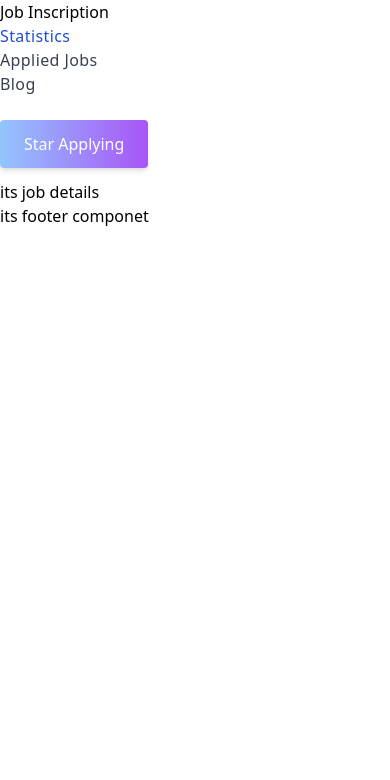
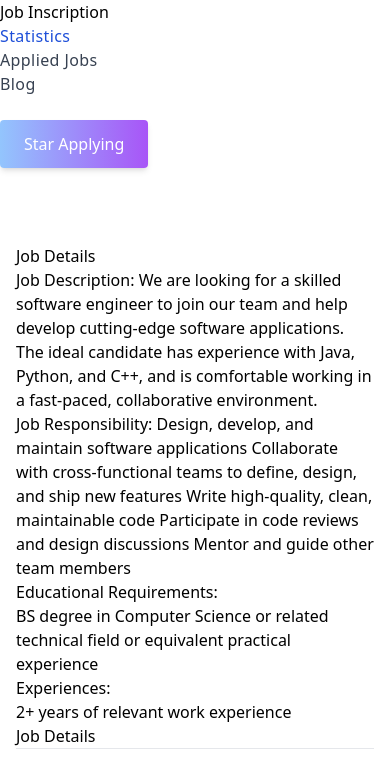
Before and after one commit to Jahidmorol/job-inscription, a React (Vite) app: page /job/job-1 in a window 390 px wide. Shown: the top 780 px of the page. Built offline with nearby package versions, Linux system fonts and the light colour scheme.

Commit message:
added jobs details component dynamic data and style with mobile responsive

```diff
--- a/src/component/JobDetails.jsx
+++ b/src/component/JobDetails.jsx
@@ -1,24 +1,103 @@
 import React, { useEffect, useState } from "react";
-import { useLoaderData, useParams } from "react-router-dom";
+import { Link, useLoaderData } from "react-router-dom";
+import {
+  BeakerIcon,
+  PhoneIcon,
+  CalendarIcon,
+  MapPinIcon,
+  CurrencyDollarIcon,
+} from "@heroicons/react/24/solid";
 
 const JobDetails = () => {
-  const getId = useParams();
-  console.log(getId);
-  const [data, setData] = useState([]);
+  const data = useLoaderData();
   console.log(data);
-  useEffect(() => {
-    fetch("../../featured.json")
-      .then((res) => res.json())
-      .then((data) => setData(data));
-  }, []);
-//   for (const sData of data) {
-    const details = data.find(singleData => singleData.id === getId.id)
-    console.log(details);
-
-
+  //   const getId = useParams();
+  //   console.log(getId);
+  //   const [data, setData] = useState([]);
+  //   console.log(data);
+  //   useEffect(() => {
+  //     fetch("../../featured.json")
+  //       .then((res) => res.json())
+  //       .then((data) => setData(data));
+  //   }, []);
+  //   const details = data.find((singleData) => singleData.id === getId.id);
+  const {
+    jobDescription,
+    jobResponsibility,
+    educationalRequirements,
+    experiences,
+    salary,
+    jobTitle,
+    phone,
+    email,
+    jobLocation,
+  } = data;
   return (
-    <div>
-      <p>its job details</p>
+    <div className="my-container text-gray-800">
+        <h1 className="text-3xl text-center mb-5 font-bold">Job Details</h1>
+      <div className="md:flex items-center justify-between">
+        <div className="md:w-2/4">
+          <p className="text-gray-800 my-6">
+            <span className="font-semibold">Job Description</span>:{" "}
+            {jobDescription}
+          </p>
+          <p className="text-gray-800 my-6">
+            <span className="font-semibold">Job Responsibility</span>:{" "}
+            {jobResponsibility}
+          </p>
+          <p className="text-gray-800 my-6">
+            <span className="font-semibold">Educational Requirements</span>:{" "}
+            <br /> {educationalRequirements}
+          </p>
+          <p className="text-gray-800 my-6">
+            <span className="font-semibold">Experiences</span>: <br />{" "}
+            {experiences}
+          </p>
+        </div>
+        <div className="">
+          <div className="p-5 bg-slate-100 rounded-md">
+            <h4 className="text-lg font-semibold">Job Details</h4>
+            <hr className="my-3" />
+            <div className="flex items-center mb-3">
+              <CurrencyDollarIcon className="h-6 w-6 mr-2 text-purple-300" />
+              <p>
+                <span className="font-semibold">Salary</span>: {salary}
+              </p>
+            </div>
+            <div className="flex items-center mb-3">
+              <CalendarIcon className="h-6 w-6 mr-2 text-purple-300" />
+              <p>
+                <span className="font-semibold">Job Title</span>: {jobTitle}
+              </p>
+            </div>
+            <h4 className="text-lg font-semibold">Contact Information</h4>
+            <hr className="my-3" />
+            <div className="flex items-center mb-3">
+              <PhoneIcon className="h-6 w-6 mr-2 text-purple-300" />
+              <p>
+                <span className="font-semibold">Phone</span>: {phone}
+              </p>
+            </div>
+            <div className="flex items-center mb-3">
+              <CalendarIcon className="h-6 w-6 mr-2 text-purple-300" />
+              <p>
+                <span className="font-semibold">Email</span>: {email}
+              </p>
+            </div>
+            <div className="flex items-center mb-3">
+              <MapPinIcon className="h-6 w-6 mr-2 text-purple-300" />
+              <p>
+                <span className="font-semibold">Address</span>: {jobLocation}
+              </p>
+            </div>
+          </div>
+          <button className="btn mt-5 w-full">
+            <Link className="px-28 md:px-24" to="/">
+              Apply Now
+            </Link>
+          </button>
+        </div>
+      </div>
     </div>
   );
 };
--- a/src/main.jsx
+++ b/src/main.jsx
@@ -16,7 +16,7 @@
       {
         path: "/",
         element: <Home></Home>,
-        loader: async () => await fetch("../featured.json"),
+        loader: async () => await fetch("/featured.json"),
       },
       {
         path: "/blog",
@@ -29,7 +29,13 @@
       {
         path: "job/:id",
         element: <JobDetails></JobDetails>,
-        // loader: ({params}) => fetch('')
+        loader: async ({ params }) => {
+          const jobs = await fetch("/featured.json");
+          const newJob = await jobs.json();
+          const singleJob = newJob.find((jb) => jb.id == params.id);
+          return singleJob;
+        },
+        // loader: () => fetch('featured.json')
       },
     ],
   },
```
